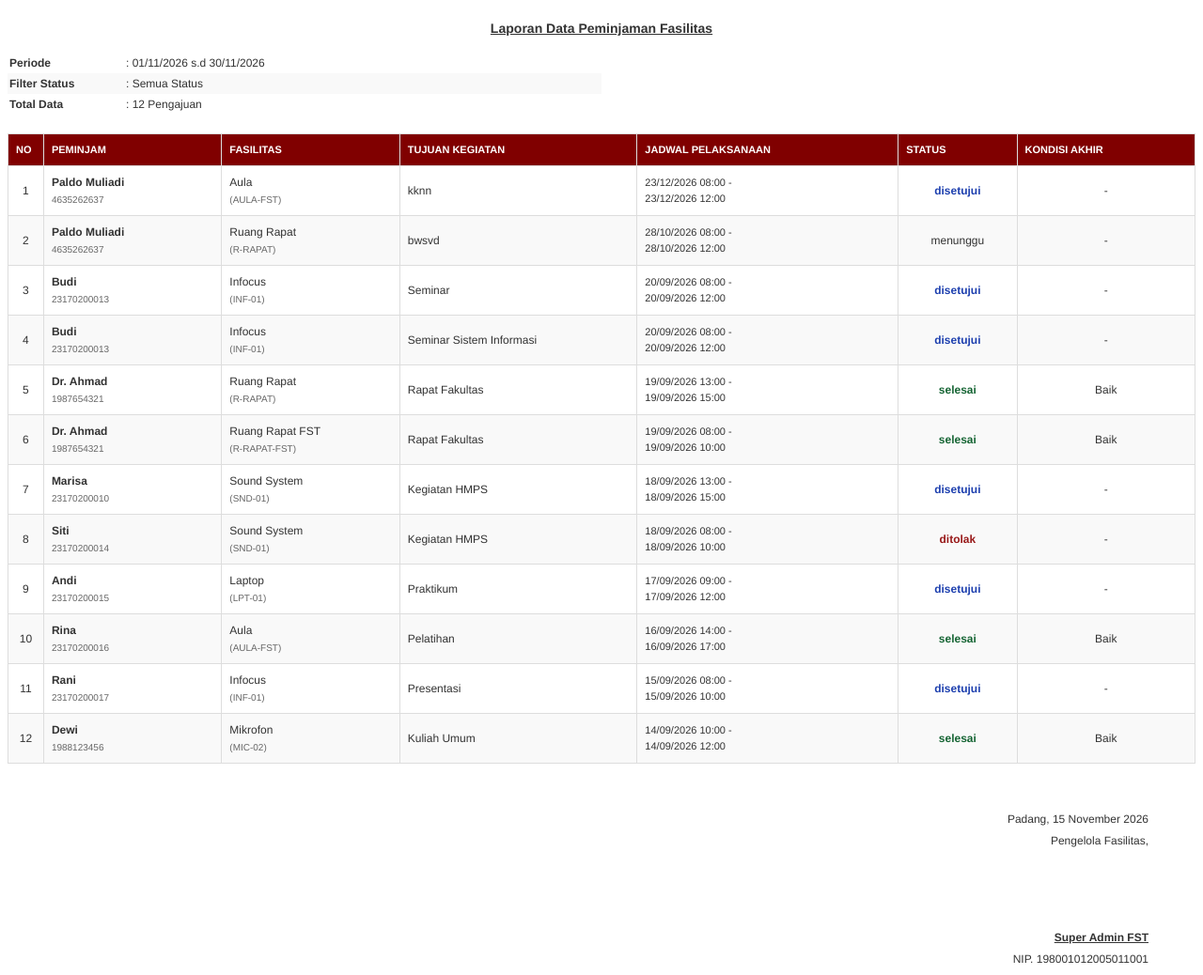
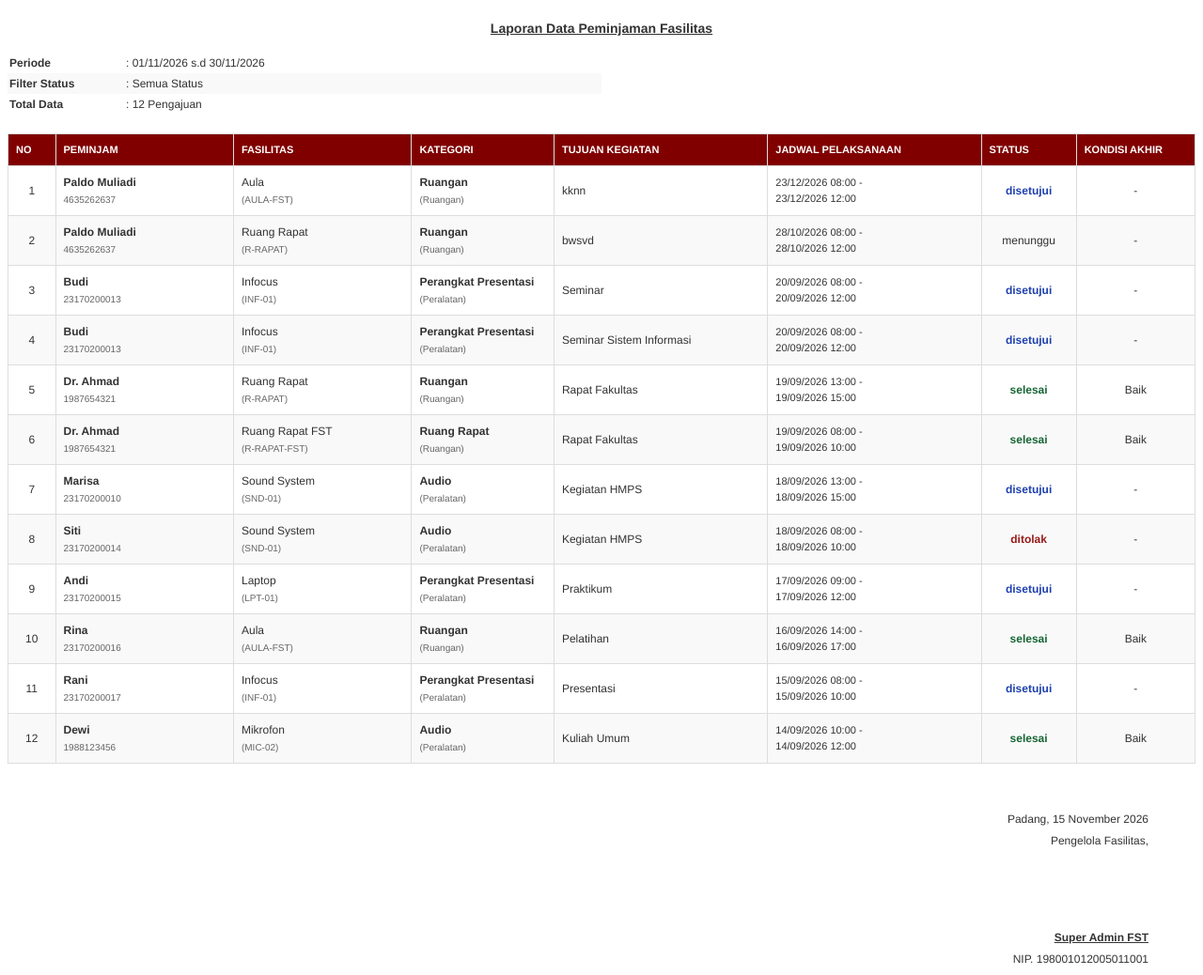
Before and after one commit to Paldo01/FST, a Laravel app: page /admin/laporan/cetak in a window 1280 px wide. Shown: the part 92-1130 px from the top of the page at 94% size. Run offline with Laravel 12, Linux system fonts and the light colour scheme; a user stored in the database is signed in; data comes from the database, SQL or seed files in the repository.

Commit message:
tambah kolom kategori laporan

```diff
--- a/app/Http/Controllers/LaporanController.php
+++ b/app/Http/Controllers/LaporanController.php
@@ -65,13 +65,18 @@ class LaporanController extends Controller
             'alat'   => array_map(fn($l) => $alatMap[$l]  ?? 0, $allLabels),
         ];
 
-        // ── Ringkasan Fasilitas (Real DB) ─────────────────────────────────────
-        $ruangList = Fasilitas::whereHas('kategori', fn($q) => $q->where('jenis', 'ruangan'))
-            ->select('nama_fasilitas as nama')
-            ->get()->toArray();
-        $alatList  = Fasilitas::whereHas('kategori', fn($q) => $q->where('jenis', 'peralatan'))
-            ->select('nama_fasilitas as nama')
-            ->get()->toArray();
+        // ── Ringkasan Fasilitas: per Kategori (Real DB) ───────────────────────
+        $ruangList = KategoriFasilitas::where('jenis', 'ruangan')
+            ->withCount('fasilitas')
+            ->get()
+            ->map(fn($k) => ['nama' => $k->nama_kategori, 'jumlah' => $k->fasilitas_count])
+            ->toArray();
+
+        $alatList = KategoriFasilitas::where('jenis', 'peralatan')
+            ->withCount('fasilitas')
+            ->get()
+            ->map(fn($k) => ['nama' => $k->nama_kategori, 'jumlah' => $k->fasilitas_count])
+            ->toArray();
 
         $ringkasanFasilitas = [
             'ruang' => $ruangList,
@@ -162,6 +167,7 @@ class LaporanController extends Controller
                     'no'           => $index + 1,
                     'nama'         => optional($p->pengguna)->nama_lengkap ?? '-',
                     'fasilitas'    => optional($p->fasilitas)->nama_fasilitas ?? '-',
+                    'kategori'     => optional(optional($p->fasilitas)->kategori)->nama_kategori ?? '-',
                     'tanggal'      => $p->tanggal_mulai ? $p->tanggal_mulai->format('d F Y') : '-',
                     'keperluan'    => $p->tujuan_peminjaman ?? '-',
                     'status'       => $s['label'],
--- a/resources/views/admin/laporan/pdf.blade.php
+++ b/resources/views/admin/laporan/pdf.blade.php
@@ -99,13 +99,14 @@
     <table>
         <thead>
             <tr>
-                <th style="width: 3%;">No</th>
+                <th style="width: 4%;">No</th>
                 <th style="width: 15%;">Peminjam</th>
                 <th style="width: 15%;">Fasilitas</th>
-                <th style="width: 20%;">Tujuan Kegiatan</th>
-                <th style="width: 22%;">Jadwal Pelaksanaan</th>
-                <th style="width: 10%;">Status</th>
-                <th style="width: 15%;">Kondisi Akhir</th>
+                <th style="width: 12%;">Kategori</th>
+                <th style="width: 18%;">Tujuan Kegiatan</th>
+                <th style="width: 18%;">Jadwal Pelaksanaan</th>
+                <th style="width: 8%;">Status</th>
+                <th style="width: 10%;">Kondisi Akhir</th>
             </tr>
         </thead>
         <tbody>
@@ -119,6 +120,12 @@
                     <td>
                         {{ $p->fasilitas->nama_fasilitas }}<br>
                         <span style="font-size: 10px; color: #666;">({{ $p->fasilitas->kode_fasilitas }})</span>
+                    </td>
+                    <td>
+                        <strong>{{ $p->fasilitas->kategori->nama_kategori ?? '-' }}</strong>
+                        @if(isset($p->fasilitas->kategori->jenis))
+                            <br><span style="font-size: 10px; color: #666; text-transform: capitalize;">({{ $p->fasilitas->kategori->jenis }})</span>
+                        @endif
                     </td>
                     <td>{{ Str::limit($p->tujuan_peminjaman, 50) }}</td>
                     <td style="font-size: 11px;">
@@ -140,7 +147,7 @@
                 </tr>
             @empty
                 <tr>
-                    <td colspan="7" class="text-center" style="padding: 20px;">Tidak ada data peminjaman pada periode ini.</td>
+                    <td colspan="8" class="text-center" style="padding: 20px;">Tidak ada data peminjaman pada periode ini.</td>
                 </tr>
             @endforelse
         </tbody>
--- a/resources/views/super_admin/laporan/index.blade.php
+++ b/resources/views/super_admin/laporan/index.blade.php
@@ -227,6 +227,7 @@
                         <th scope="col" class="px-4 py-3.5 text-center w-12">No</th>
                         <th scope="col" class="px-4 py-3.5">Nama Peminjam</th>
                         <th scope="col" class="px-4 py-3.5">Fasilitas</th>
+                        <th scope="col" class="px-4 py-3.5">Kategori</th>
                         <th scope="col" class="px-4 py-3.5">Tanggal</th>
                         <th scope="col" class="px-4 py-3.5">Keperluan</th>
                         <th scope="col" class="px-4 py-3.5 text-center w-28">Status</th>
@@ -238,6 +239,7 @@
                             <td class="px-4 py-3.5 text-center font-medium text-gray-600" x-text="item.no"></td>
                             <td class="px-4 py-3.5 font-bold text-gray-900" x-text="item.nama"></td>
                             <td class="px-4 py-3.5 font-medium text-gray-800" x-text="item.fasilitas"></td>
+                            <td class="px-4 py-3.5 text-gray-600" x-text="item.kategori"></td>
                             <td class="px-4 py-3.5 text-gray-600" x-text="item.tanggal"></td>
                             <td class="px-4 py-3.5 text-gray-700" x-text="item.keperluan"></td>
                             <td class="px-4 py-3.5 text-center">
@@ -249,7 +251,7 @@
                         </tr>
                     </template>
                     <tr x-show="filteredPeminjaman.length === 0">
-                        <td colspan="6" class="px-4 py-8 text-center text-gray-400">
+                        <td colspan="7" class="px-4 py-8 text-center text-gray-400">
                             Tidak ada data peminjaman yang cocok dengan pencarian.
                         </td>
                     </tr>
```
Also changed, not shown: resources/views/admin/laporan/index.blade.php (+16 -6 lines).
